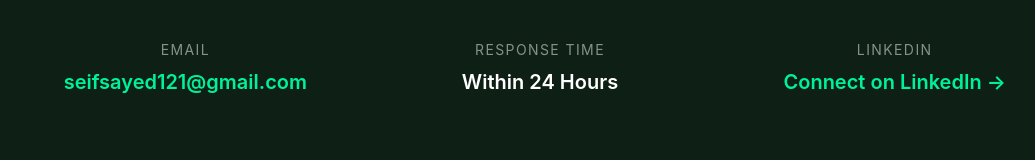
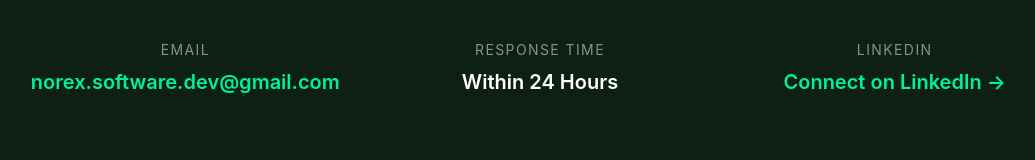
Before and after one commit to seif-el-sayed1/Norex_Portfolio, a React (Vite) app: page / in a window 1280 px wide. Shown: the part 7341-7501 px from the top of the page, without its empty margins (100-1135 px from the left). Built offline with nearby package versions, Linux system fonts and the light colour scheme.

Commit message:
Update contact information in Contact component

```diff
--- a/src/components/Contact.jsx
+++ b/src/components/Contact.jsx
@@ -147,10 +147,10 @@
                 {isAr ? 'البريد الإلكتروني' : 'EMAIL'}
               </div>
               <a
-                href="mailto:seifsayed121@gmail.com"
+                href="mailto:norex.software.dev@gmail.com"
                 className="text-[#00F299] hover:underline text-xl font-semibold"
               >
-                seifsayed121@gmail.com
+                norex.software.dev@gmail.com
               </a>
             </div>
 
@@ -168,7 +168,7 @@
                 {isAr ? 'لينكدإن' : 'LINKEDIN'}
               </div>
               <a
-                href="https://www.linkedin.com/in/seif-el-sayed-a8452a31a/"
+                href="https://www.linkedin.com/company/norex-software/"
                 target="_blank"
                 rel="noopener noreferrer"
                 className="text-[#00F299] hover:underline text-xl font-semibold"
```
